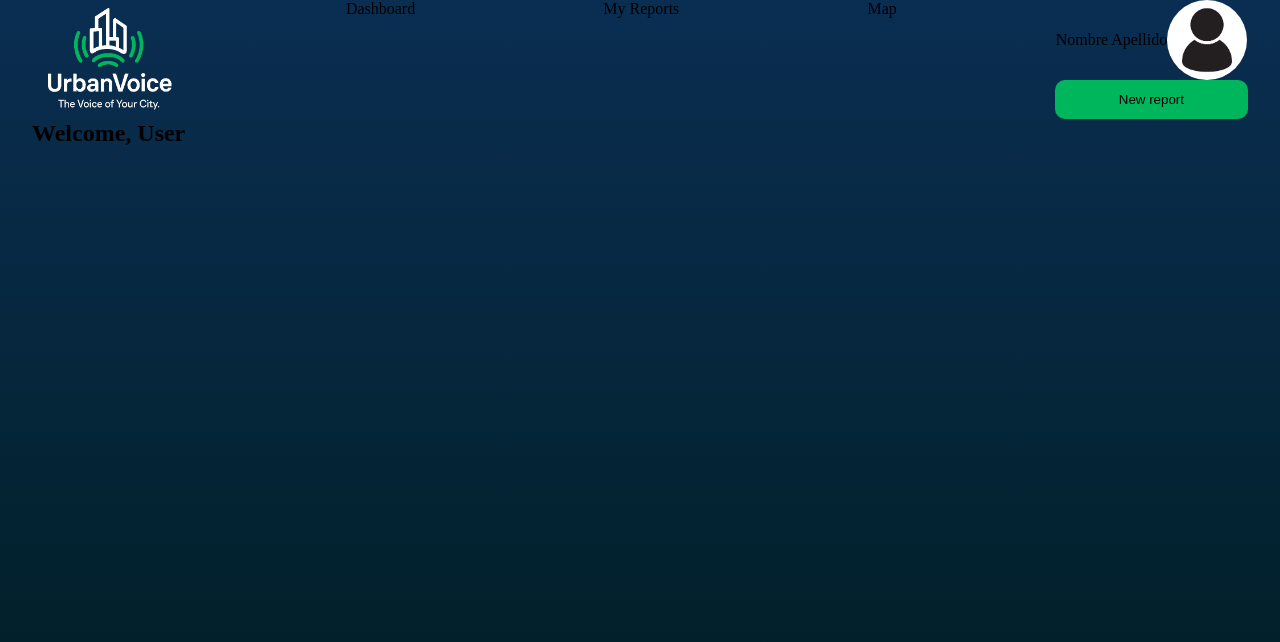
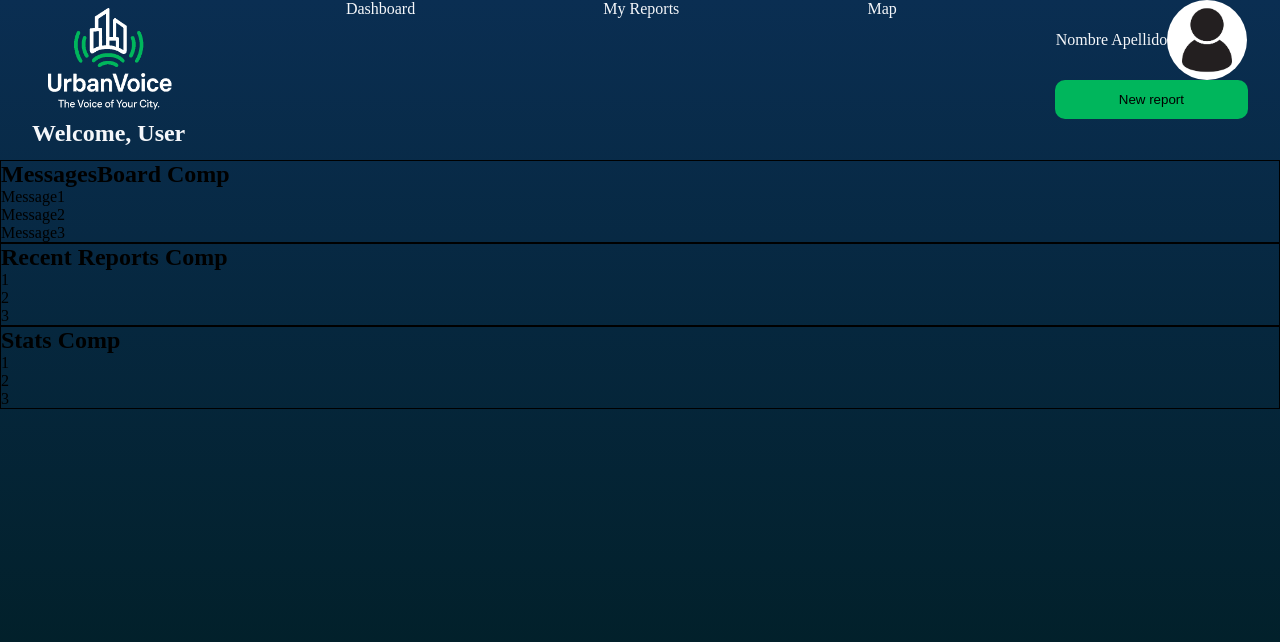
Before and after one commit to AluksDev/urban_voice_app, a React (Vite) app in the folder client/: page / in a window 1280 px wide. Shown: the top 642 px of the page. Built offline with nearby package versions, Linux system fonts and the light colour scheme.

Commit message:
Homepage initial structure

```diff
--- a/client/src/App.tsx
+++ b/client/src/App.tsx
@@ -1,15 +1,13 @@
 import { useState } from "react";
-import reactLogo from "./assets/react.svg";
-import viteLogo from "/vite.svg";
 import "./App.css";
 import Header from "./components/Header/Header";
+import Homepage from "./pages/Homepage/Homepage";
 
 function App() {
-  const [count, setCount] = useState(0);
-
   return (
     <>
       <Header />
+      <Homepage />
     </>
   );
 }
--- a/client/src/components/Header/Header.css
+++ b/client/src/components/Header/Header.css
@@ -3,9 +3,10 @@ header {
   justify-content: space-between;
   align-items: center;
   height: 20vh;
+  color: #f5f7fa;
 }
 
-header > div {
+header > * {
   height: 100%;
   padding: 0 2rem;
 }
--- a/client/src/components/Header/Header.tsx
+++ b/client/src/components/Header/Header.tsx
@@ -13,11 +13,11 @@ const Header = () => {
             <h2>Welcome, User</h2>
           </div>
         </div>
-        <div className="navContainer">
+        <nav className="navContainer">
           <span>Dashboard</span>
           <span>My Reports</span>
           <span>Map</span>
-        </div>
+        </nav>
         <div>
           <div className="profile-container">
             <span>Nombre Apellido</span>
--- /dev/null
+++ b/client/src/components/MessagesBoard/MessagesBoard.css
@@ -0,0 +1,3 @@
+section {
+  border: 1px solid black;
+}
--- /dev/null
+++ b/client/src/components/MessagesBoard/MessagesBoard.tsx
@@ -0,0 +1,15 @@
+import React from "react";
+import "./MessagesBoard.css";
+
+const MessagesBoard = () => {
+  return (
+    <section>
+      <h2>MessagesBoard Comp</h2>
+      <article>Message1</article>
+      <article>Message2</article>
+      <article>Message3</article>
+    </section>
+  );
+};
+
+export default MessagesBoard;
--- /dev/null
+++ b/client/src/components/RecentReports/RecentReports.css
@@ -0,0 +1,3 @@
+section {
+  border: 1px solid black;
+}
--- /dev/null
+++ b/client/src/components/RecentReports/RecentReports.tsx
@@ -0,0 +1,14 @@
+import React from "react";
+
+const RecentReports = () => {
+  return (
+    <section>
+      <h2>Recent Reports Comp</h2>
+      <div>1</div>
+      <div>2</div>
+      <div>3</div>
+    </section>
+  );
+};
+
+export default RecentReports;
--- /dev/null
+++ b/client/src/components/Stats/Stats.css
@@ -0,0 +1,3 @@
+section {
+  border: 1px solid black;
+}
--- /dev/null
+++ b/client/src/components/Stats/Stats.tsx
@@ -0,0 +1,14 @@
+import React from "react";
+
+const Stats = () => {
+  return (
+    <section>
+      <h2>Stats Comp</h2>
+      <div>1</div>
+      <div>2</div>
+      <div>3</div>
+    </section>
+  );
+};
+
+export default Stats;
--- /dev/null
+++ b/client/src/pages/Homepage/Homepage.tsx
@@ -0,0 +1,16 @@
+import React from "react";
+import MessagesBoard from "../../components/MessagesBoard/MessagesBoard";
+import RecentReports from "../../components/RecentReports/RecentReports";
+import Stats from "../../components/Stats/Stats";
+
+const Homepage = () => {
+  return (
+    <main>
+      <MessagesBoard />
+      <RecentReports />
+      <Stats />
+    </main>
+  );
+};
+
+export default Homepage;
```
Also changed, not shown: client/src/pages/Homepage/Homepage.css (added).
